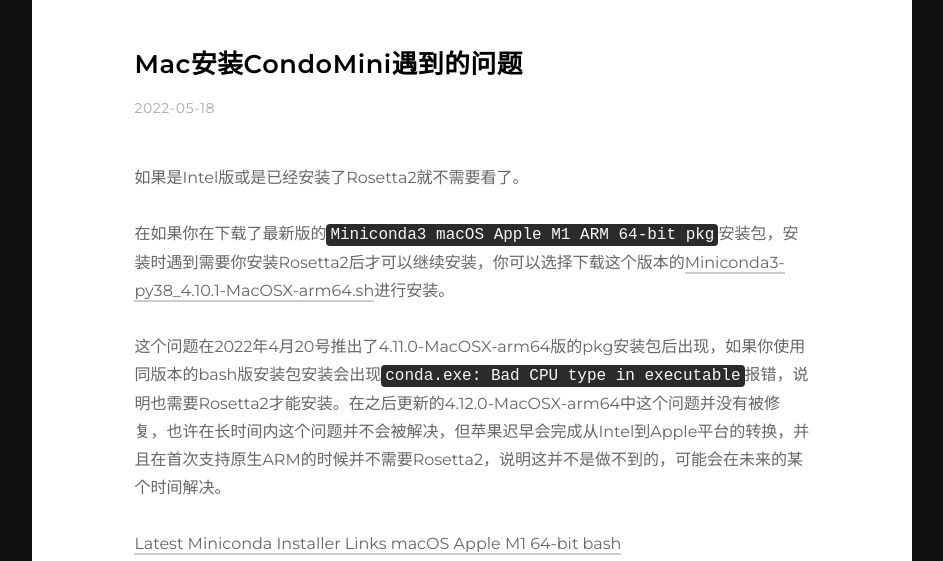
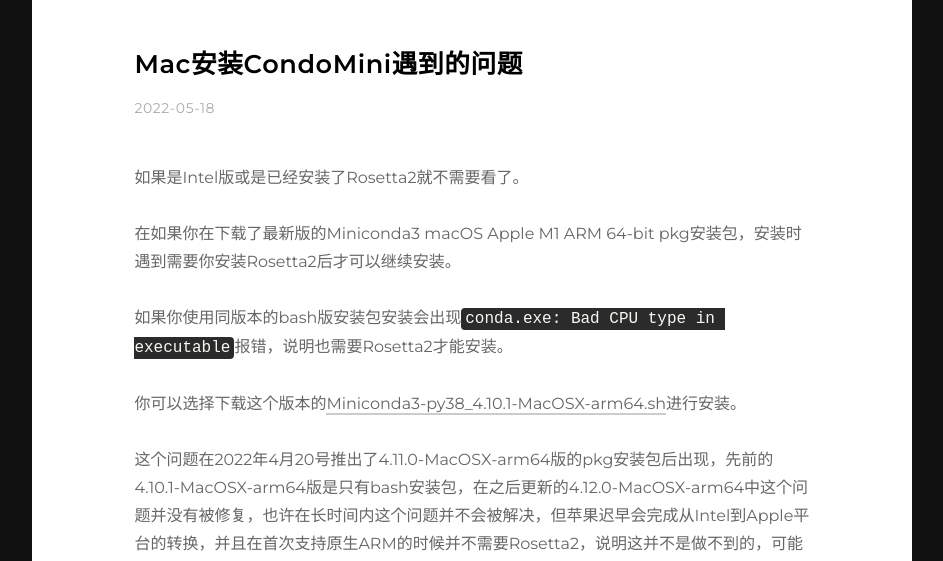
Before and after one commit to sagaki/sakaki-blog, a plain HTML site: page 2022/05/18/Mac安装CondoMini遇到的问题/index.html in a window 1280 px wide. Shown: the part 234-795 px from the top of the page, without its empty margins (168-1111 px from the left). Drawn offline with Linux system fonts and the light colour scheme; files that its build step writes are made by us from their sources; files whose address does not match are found by name.

Commit message:
Site updated: 2022-05-18 17:57:28

```diff
--- a/2022/05/18/Mac安装CondoMini遇到的问题/index.html
+++ b/2022/05/18/Mac安装CondoMini遇到的问题/index.html
@@ -43,7 +43,7 @@
 
 
     <div class="post-md">
-        <p>如果是Intel版或是已经安装了Rosetta2就不需要看了。<br><br>在如果你在下载了最新版的<code>Miniconda3 macOS Apple M1 ARM 64-bit pkg</code>安装包，安装时遇到需要你安装Rosetta2后才可以继续安装，你可以选择下载这个版本的<a target="_blank" rel="noopener" href="https://repo.anaconda.com/miniconda/Miniconda3-py38_4.10.1-MacOSX-arm64.sh">Miniconda3-py38_4.10.1-MacOSX-arm64.sh</a>进行安装。<br><br>这个问题在2022年4月20号推出了4.11.0-MacOSX-arm64版的pkg安装包后出现，如果你使用同版本的bash版安装包安装会出现<code>conda.exe: Bad CPU type in executable</code>报错，说明也需要Rosetta2才能安装。在之后更新的4.12.0-MacOSX-arm64中这个问题并没有被修复，也许在长时间内这个问题并不会被解决，但苹果迟早会完成从Intel到Apple平台的转换，并且在首次支持原生ARM的时候并不需要Rosetta2，说明这并不是做不到的，可能会在未来的某个时间解决。<br><br><a target="_blank" rel="noopener" href="https://repo.anaconda.com/miniconda/Miniconda3-latest-MacOSX-arm64.sh">Latest Miniconda Installer Links macOS Apple M1 64-bit bash</a><br><br><a target="_blank" rel="noopener" href="https://repo.anaconda.com/miniconda/Miniconda3-latest-MacOSX-arm64.pkg">Latest Miniconda Installer Links macOS Apple M1 64-bit pkg</a></p>
+        <p>如果是Intel版或是已经安装了Rosetta2就不需要看了。<br><br>在如果你在下载了最新版的Miniconda3 macOS Apple M1 ARM 64-bit pkg安装包，安装时遇到需要你安装Rosetta2后才可以继续安装。<br><br>如果你使用同版本的bash版安装包安装会出现<code>conda.exe: Bad CPU type in executable</code>报错，说明也需要Rosetta2才能安装。<br><br>你可以选择下载这个版本的<a target="_blank" rel="noopener" href="https://repo.anaconda.com/miniconda/Miniconda3-py38_4.10.1-MacOSX-arm64.sh">Miniconda3-py38_4.10.1-MacOSX-arm64.sh</a>进行安装。<br><br>这个问题在2022年4月20号推出了4.11.0-MacOSX-arm64版的pkg安装包后出现，先前的4.10.1-MacOSX-arm64版是只有bash安装包，在之后更新的4.12.0-MacOSX-arm64中这个问题并没有被修复，也许在长时间内这个问题并不会被解决，但苹果迟早会完成从Intel到Apple平台的转换，并且在首次支持原生ARM的时候并不需要Rosetta2，说明这并不是做不到的，可能会在未来的某个时间解决。<br><br><a target="_blank" rel="noopener" href="https://repo.anaconda.com/miniconda/Miniconda3-latest-MacOSX-arm64.sh">Latest Miniconda Installer Links macOS Apple M1 64-bit bash</a><br><br><a target="_blank" rel="noopener" href="https://repo.anaconda.com/miniconda/Miniconda3-latest-MacOSX-arm64.pkg">Latest Miniconda Installer Links macOS Apple M1 64-bit pkg</a></p>
 
     </div>
 
```
Also changed, not shown: index.html (+1 -1 lines).
